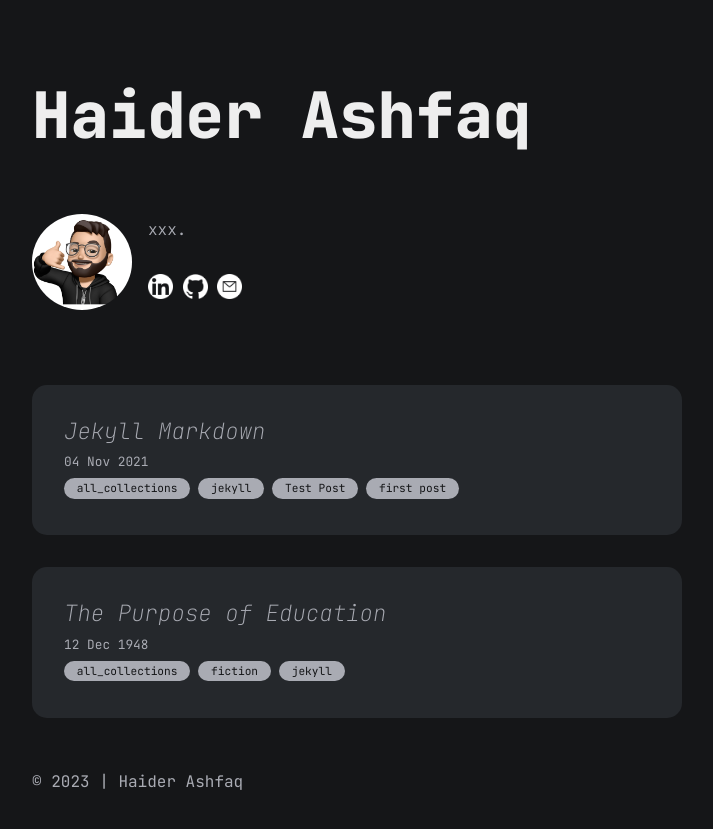
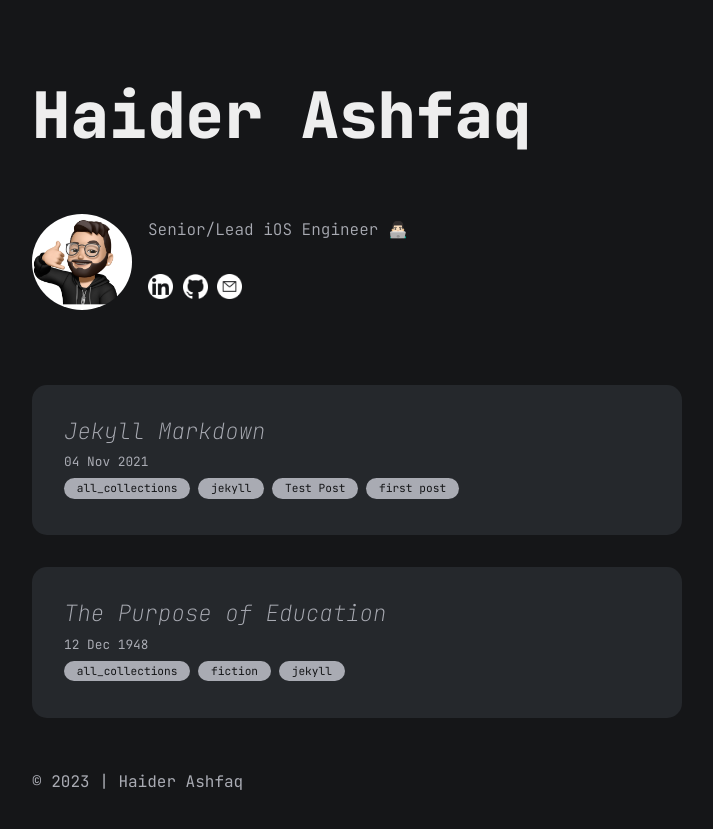
Before and after one commit to 1lyyfe/1page, a Jekyll site: the page built from index.md, in a window 1280 px wide. Shown: the top 829 px of the page, without its empty margins (283-996 px from the left). Built offline with Jekyll 4.4.1, drawn with Linux system fonts in a browser that asks for light colours.

Commit message:
Update author.yml

```diff
--- a/_data/author.yml
+++ b/_data/author.yml
@@ -2,7 +2,7 @@ name: Haider Ashfaq
 dp: https://github.com/1lyyfe/1page/blob/master/fcd5dd0d-3acc-4e11-aea1-b589379fff9b.JPG?raw=true
 description: "
   <p>
-    xxx.
+    Senior/Lead iOS Engineer 👨🏻‍💻
   </p>
   <br/>
 "
```
